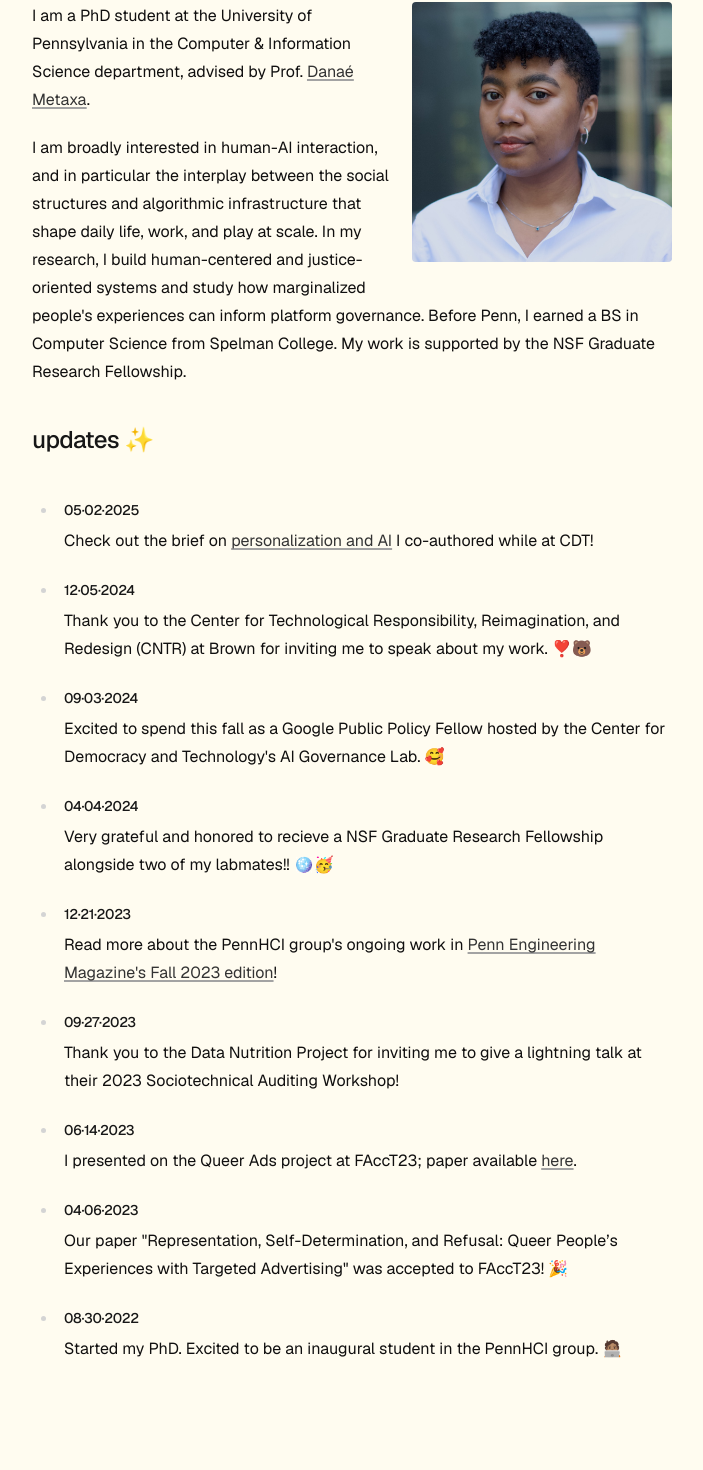
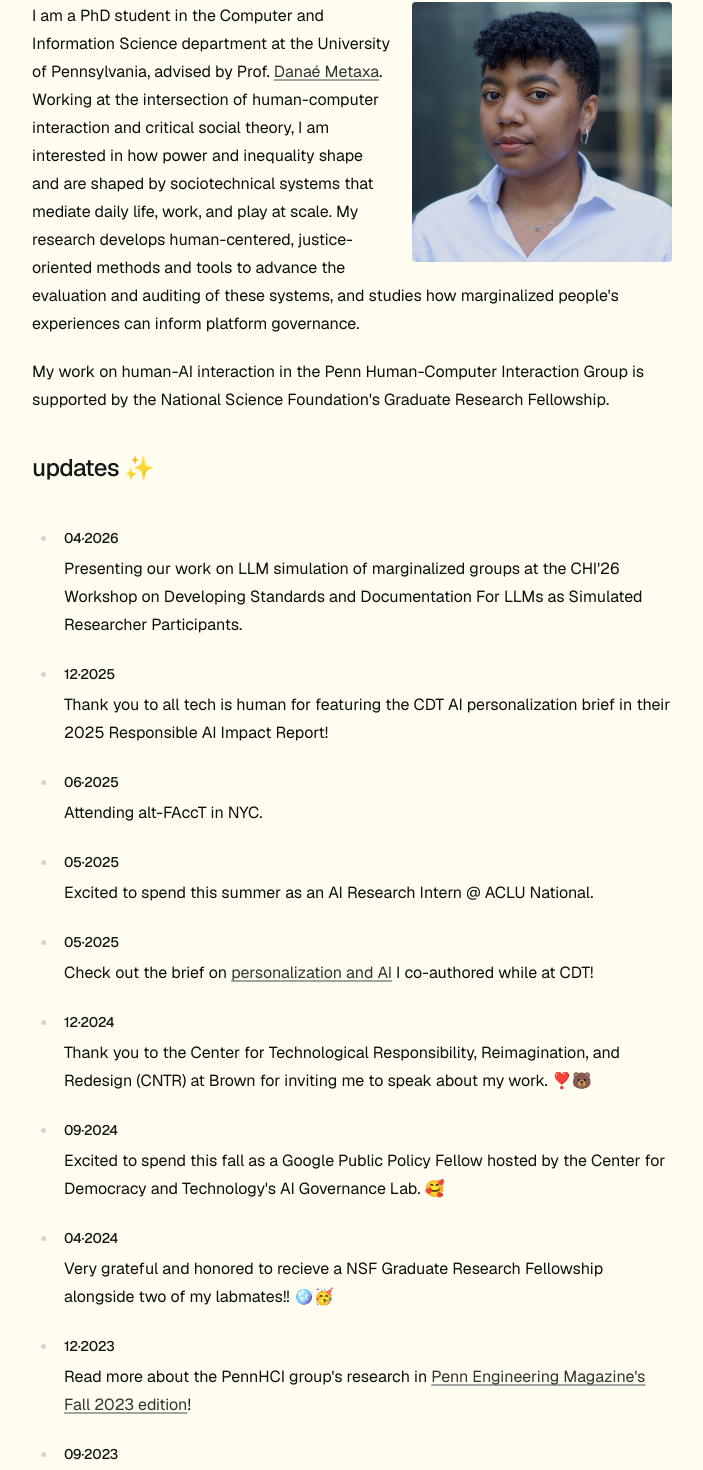
Before and after one commit to psamp/psamp.github.io, a Next.js app: page / in a window 1280 px wide. Shown: the part 178-1648 px from the top of the page, without its empty margins (288-991 px from the left). Built offline with nearby package versions, Linux system fonts and the light colour scheme.

Commit message:
Update bio + news

```diff
--- a/app/page.tsx
+++ b/app/page.tsx
@@ -13,24 +13,26 @@ export default function Page() {
         priority
       />
       <div className="prose prose-neutral dark:prose-invert">
-        <p>I am a PhD student at the University of Pennsylvania in the Computer &amp; Information Science department, advised by Prof. <a href="https://metaxa.net">Danaé Metaxa</a>.</p>
 
-        <p>I am broadly interested in human-AI interaction, and in particular the interplay between the social structures and algorithmic infrastructure that shape daily life, work, and play at scale.
-          In my research, I build human-centered and justice-oriented systems and study how marginalized people's experiences can inform platform governance. Before Penn, I earned a BS in Computer Science from Spelman College.
-          My work is supported by the NSF Graduate Research Fellowship.
-        </p>
+        <p>I am a PhD student in the Computer and Information Science department at the University of Pennsylvania, advised by Prof. <a href="https://metaxa.net">Danaé Metaxa</a>. Working at the intersection of human-computer interaction and critical social theory, I am interested in how power and inequality shape and are shaped by sociotechnical systems that mediate daily life, work, and play at scale. My research develops human-centered, justice-oriented methods and tools to advance the evaluation and auditing of these systems, and studies how marginalized people's experiences can inform platform governance.</p>
+
+        <p>My work on human-AI interaction in the Penn Human-Computer Interaction Group is supported by the National Science Foundation's Graduate Research Fellowship.</p>
 
         <h3 className="mb-10 text-2xl font-medium">updates ✨</h3>
         <ul>
-          <li><h4 className="text-sm">05·02·2025</h4>Check out the brief on <a href="https://cdt.org/insights/its-getting-personal-how-advanced-ai-systems-are-personalized/">personalization and AI</a> I co-authored while at CDT!</li>
-          <li><h4 className="text-sm">12·05·2024</h4> Thank you to the Center for Technological Responsibility, Reimagination, and Redesign (CNTR) at Brown for inviting me to speak about my work. ❣️🐻</li>
-          <li><h4 className="text-sm">09·03·2024</h4> Excited to spend this fall as a Google Public Policy Fellow hosted by the Center for Democracy and Technology's AI Governance Lab. 🥰</li>
-          <li><h4 className="text-sm">04·04·2024</h4> Very grateful and honored to recieve a NSF Graduate Research Fellowship alongside two of my labmates!! 🪩🥳</li>
-          <li><h4 className="text-sm">12·21·2023</h4> Read more about the PennHCI group&#39;s ongoing work in <a href="https://magazine.seas.upenn.edu/fall-2023/coming-together-to-transform-tech/">Penn Engineering Magazine&#39;s Fall 2023 edition</a>!</li>
-          <li><h4 className="text-sm">09·27·2023</h4> Thank you to the Data Nutrition Project for inviting me to give a lightning talk at their 2023 Sociotechnical Auditing Workshop!</li>
-          <li><h4 className="text-sm">06·14·2023</h4> I presented on the Queer Ads project at FAccT23; paper available <a href="https://dl.acm.org/doi/10.1145/3593013.3594110">here</a>.</li>
-          <li><h4 className="text-sm">04·06·2023</h4> Our paper &quot;Representation, Self-Determination, and Refusal: Queer People’s Experiences with Targeted Advertising&quot; was accepted to FAccT23! 🎉</li>
-          <li><h4 className="text-sm">08·30·2022</h4> Started my PhD. Excited to be an inaugural student in the PennHCI group. 🧑🏽‍💻</li>
+          <li><h4 className="text-sm">04·2026</h4>Presenting our work on LLM simulation of marginalized groups at the CHI'26 Workshop on Developing Standards and Documentation For LLMs as Simulated Researcher Participants.</li>
+          <li><h4 className="text-sm">12·2025</h4>Thank you to all tech is human for featuring the CDT AI personalization brief in their 2025 Responsible AI Impact Report!</li>
+          <li><h4 className="text-sm">06·2025</h4>Attending alt-FAccT in NYC.</li>
+          <li><h4 className="text-sm">05·2025</h4>Excited to spend this summer as an AI Research Intern @ ACLU National.</li>
+          <li><h4 className="text-sm">05·2025</h4>Check out the brief on <a href="https://cdt.org/insights/its-getting-personal-how-advanced-ai-systems-are-personalized/">personalization and AI</a> I co-authored while at CDT!</li>
+          <li><h4 className="text-sm">12·2024</h4> Thank you to the Center for Technological Responsibility, Reimagination, and Redesign (CNTR) at Brown for inviting me to speak about my work. ❣️🐻</li>
+          <li><h4 className="text-sm">09·2024</h4> Excited to spend this fall as a Google Public Policy Fellow hosted by the Center for Democracy and Technology's AI Governance Lab. 🥰</li>
+          <li><h4 className="text-sm">04·2024</h4> Very grateful and honored to recieve a NSF Graduate Research Fellowship alongside two of my labmates!! 🪩🥳</li>
+          <li><h4 className="text-sm">12·2023</h4> Read more about the PennHCI group's research in <a href="https://magazine.seas.upenn.edu/fall-2023/coming-together-to-transform-tech/">Penn Engineering Magazine&#39;s Fall 2023 edition</a>!</li>
+          <li><h4 className="text-sm">09·2023</h4> Thank you to the Data Nutrition Project for inviting me to give a lightning talk at their 2023 Sociotechnical Auditing Workshop!</li>
+          <li><h4 className="text-sm">06·2023</h4> I presented on the Queer Ads project at FAccT23; paper available <a href="https://dl.acm.org/doi/10.1145/3593013.3594110">here</a>.</li>
+          <li><h4 className="text-sm">04·2023</h4> Our paper &quot;Representation, Self-Determination, and Refusal: Queer People’s Experiences with Targeted Advertising&quot; was accepted to FAccT23! 🎉</li>
+          <li><h4 className="text-sm">08·2022</h4> Started my PhD. Excited to be an inaugural student in the PennHCI group. 🧑🏽‍💻</li>
         </ul>
 
       </div>
```
